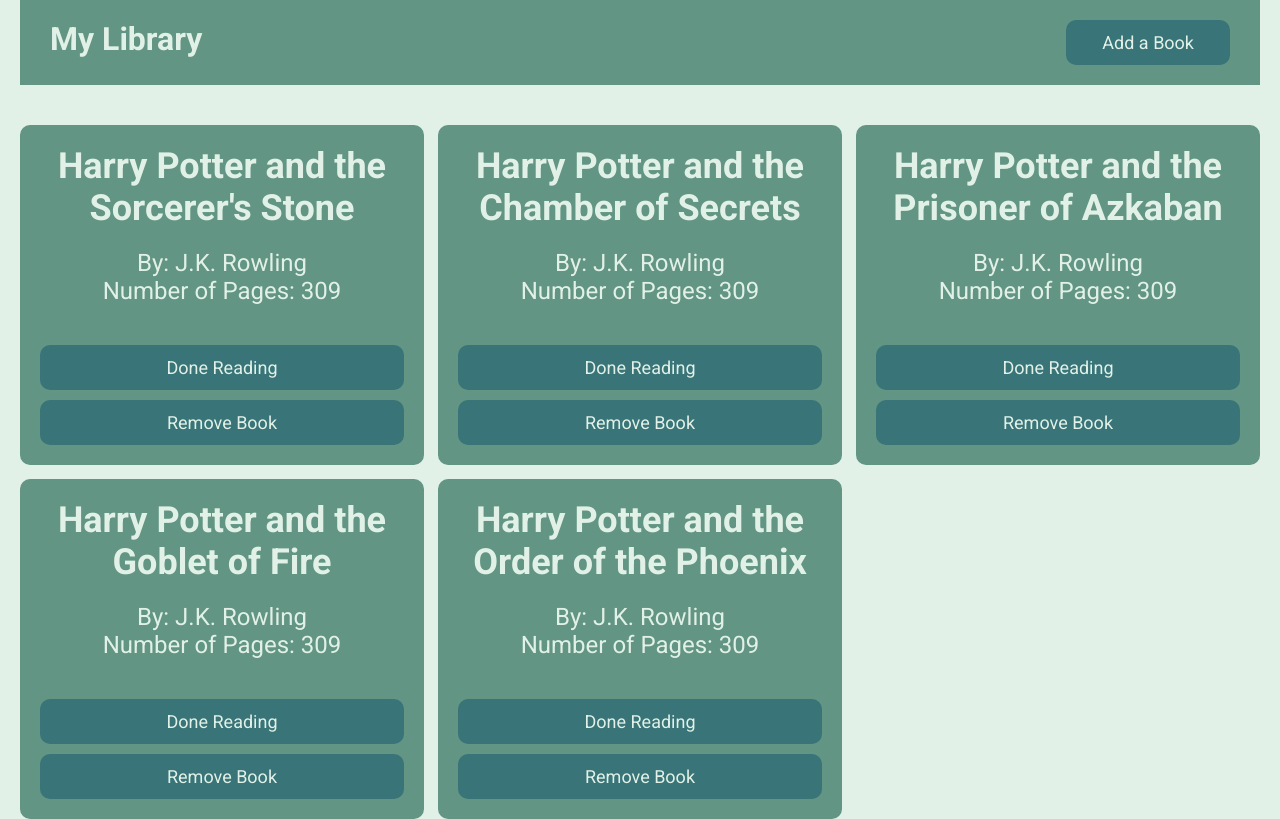
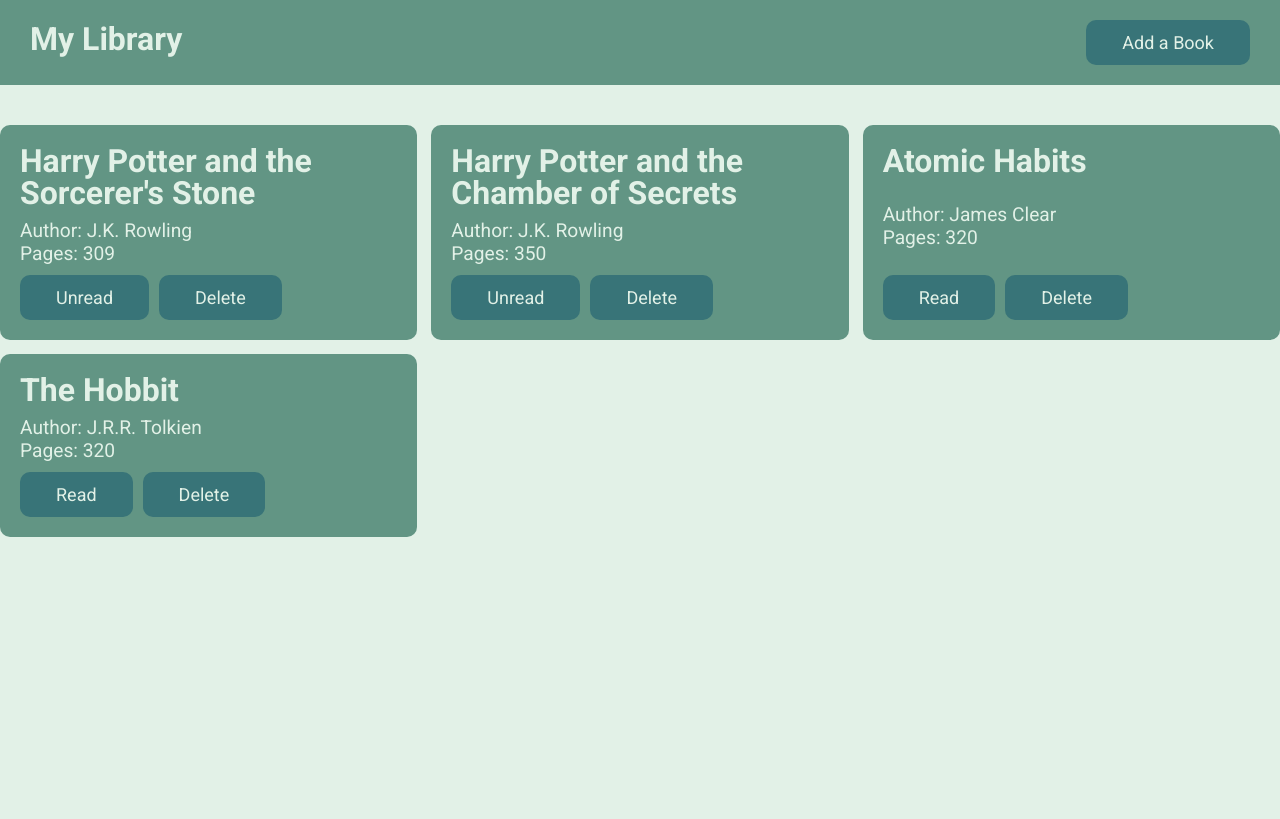
Before and after one commit to hectorlil48/Javascript-book-library, a plain HTML site: page index.html in a window 1280 px wide. Drawn offline with Linux system fonts and the light colour scheme.

Commit message:
Added some javascript for button functionality.

```diff
--- a/index.html
+++ b/index.html
@@ -13,53 +13,7 @@
         Add a Book
       </button>
     </header>
-    <main id="book-list">
-      <div class="card">
-        <h2>Harry Potter and the Sorcerer's Stone</h2>
-        <p>By: J.K. Rowling</p>
-        <p>Number of Pages: 309</p>
-        <div class="card-buttons">
-          <button>Done Reading</button>
-          <button>Remove Book</button>
-        </div>
-      </div>
-      <div class="card">
-        <h2>Harry Potter and the Chamber of Secrets</h2>
-        <p>By: J.K. Rowling</p>
-        <p>Number of Pages: 309</p>
-        <div class="card-buttons">
-          <button>Done Reading</button>
-          <button>Remove Book</button>
-        </div>
-      </div>
-      <div class="card">
-        <h2>Harry Potter and the Prisoner of Azkaban</h2>
-        <p>By: J.K. Rowling</p>
-        <p>Number of Pages: 309</p>
-        <div class="card-buttons">
-          <button>Done Reading</button>
-          <button>Remove Book</button>
-        </div>
-      </div>
-      <div class="card">
-        <h2>Harry Potter and the Goblet of Fire</h2>
-        <p>By: J.K. Rowling</p>
-        <p>Number of Pages: 309</p>
-        <div class="card-buttons">
-          <button>Done Reading</button>
-          <button>Remove Book</button>
-        </div>
-      </div>
-      <div class="card">
-        <h2>Harry Potter and the Order of the Phoenix</h2>
-        <p>By: J.K. Rowling</p>
-        <p>Number of Pages: 309</p>
-        <div class="card-buttons">
-          <button>Done Reading</button>
-          <button>Remove Book</button>
-        </div>
-      </div>
-    </main>
+    <main id="book-list"></main>
     <script src="./script.js"></script>
   </body>
 </html>
--- a/script.js
+++ b/script.js
@@ -22,3 +22,49 @@
 );
 
 const atomicHabbits = new Book("Atomic Habits", "James Clear", 320, false);
+
+const theHobbit = new Book("The Hobbit", "J.R.R. Tolkien", 320, false);
+
+myLibrary.push(
+  HarryPotterPartOne,
+  HarryPotterPartTwo,
+  atomicHabbits,
+  theHobbit
+);
+
+const bookList = document.getElementById("book-list");
+
+function displayBooks() {
+  bookList.innerHTML = "";
+  myLibrary.forEach((book, index) => {
+    const bookDiv = document.createElement("div");
+    bookDiv.classList.add("card");
+
+    bookDiv.innerHTML = `
+    <h2 class="book-title">${book.title}</h2>
+    <div><p class="author">Author: ${book.author}</p>
+    <p>Pages: ${book.pages}</p>
+    </div>
+    <div class="card-buttons">
+    <button onclick="toggleRead(${index}, this)">${
+      book.isRead ? "Unread" : "Read"
+    }</button>
+    <button onclick="deleteBook(${index})">Delete</button>`;
+
+    bookList.appendChild(bookDiv);
+  });
+}
+
+function toggleRead(index, button) {
+  const book = myLibrary[index];
+  book.isRead = !book.isRead;
+
+  button.textContent = book.isRead ? "Unread" : "Read";
+}
+
+function deleteBook(index) {
+  myLibrary.splice(index, 1);
+  displayBooks();
+}
+
+displayBooks();
--- a/styles.css
+++ b/styles.css
@@ -28,11 +28,10 @@
   font-family: "Roboto", sans-serif;
   background-color: var(--bg-color);
   color: var(--bg-color);
-  padding: 0 20px;
 }
 
 header {
-  max-width: 2000px;
+  max-width: 1500px;
   background-color: var(--header-color);
   margin: 0 auto 40px;
   padding: 20px 30px;
@@ -41,6 +40,7 @@
 }
 
 button {
+  display: block;
   padding: 12px 36px;
   border-radius: 10px;
   font-size: 1.125rem;
@@ -53,36 +53,34 @@
 }
 
 #book-list {
-  max-width: 2000px;
+  max-width: 1400px;
   margin: 0 auto;
   display: grid;
-  grid-template-columns: repeat(4, 1fr);
+  grid-template-columns: repeat(3, 1fr);
   gap: 14px;
-}
-
-.card-buttons {
-  display: flex;
-  flex-direction: column;
-  gap: 10px;
-  margin-top: 40px;
 }
 
 .card {
   background-color: var(--header-color);
   border-radius: 10px;
-  text-align: center;
   padding: 20px;
-  font-size: 1.5rem;
+  font-size: 1.2rem;
+  display: flex;
+  flex-direction: column;
+  justify-content: space-between;
+  align-items: stretch;
+  gap: 10px;
 }
 
-h2 {
-  margin-bottom: 20px;
+.book-title {
+  line-height: 1;
+  font-size: 2rem;
 }
 
-@media (max-width: 1600px) {
-  #book-list {
-    grid-template-columns: repeat(3, 1fr); /* 3 columns */
-  }
+.card-buttons {
+  display: flex;
+  align-items: center;
+  gap: 10px;
 }
 
 @media (max-width: 1200px) {
@@ -93,7 +91,12 @@
 
 @media (max-width: 740px) {
   header {
-    padding: 20px;
+    padding: 16px;
+  }
+
+  #addBookButton {
+    font-size: 1rem;
+    padding: 8px 16px;
   }
   #book-list {
     grid-template-columns: repeat(1, 1fr); /* 1 columns */
```
